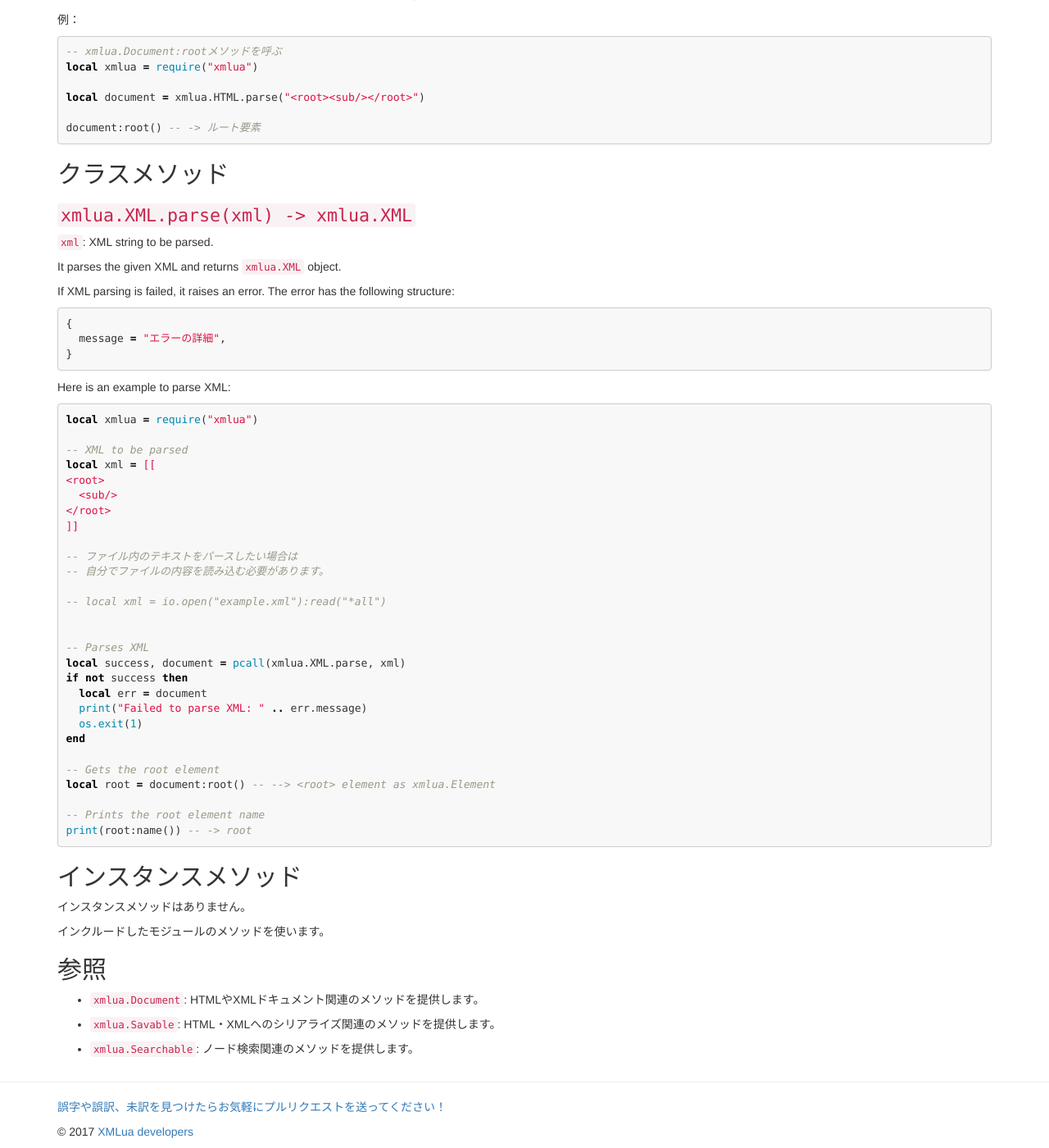
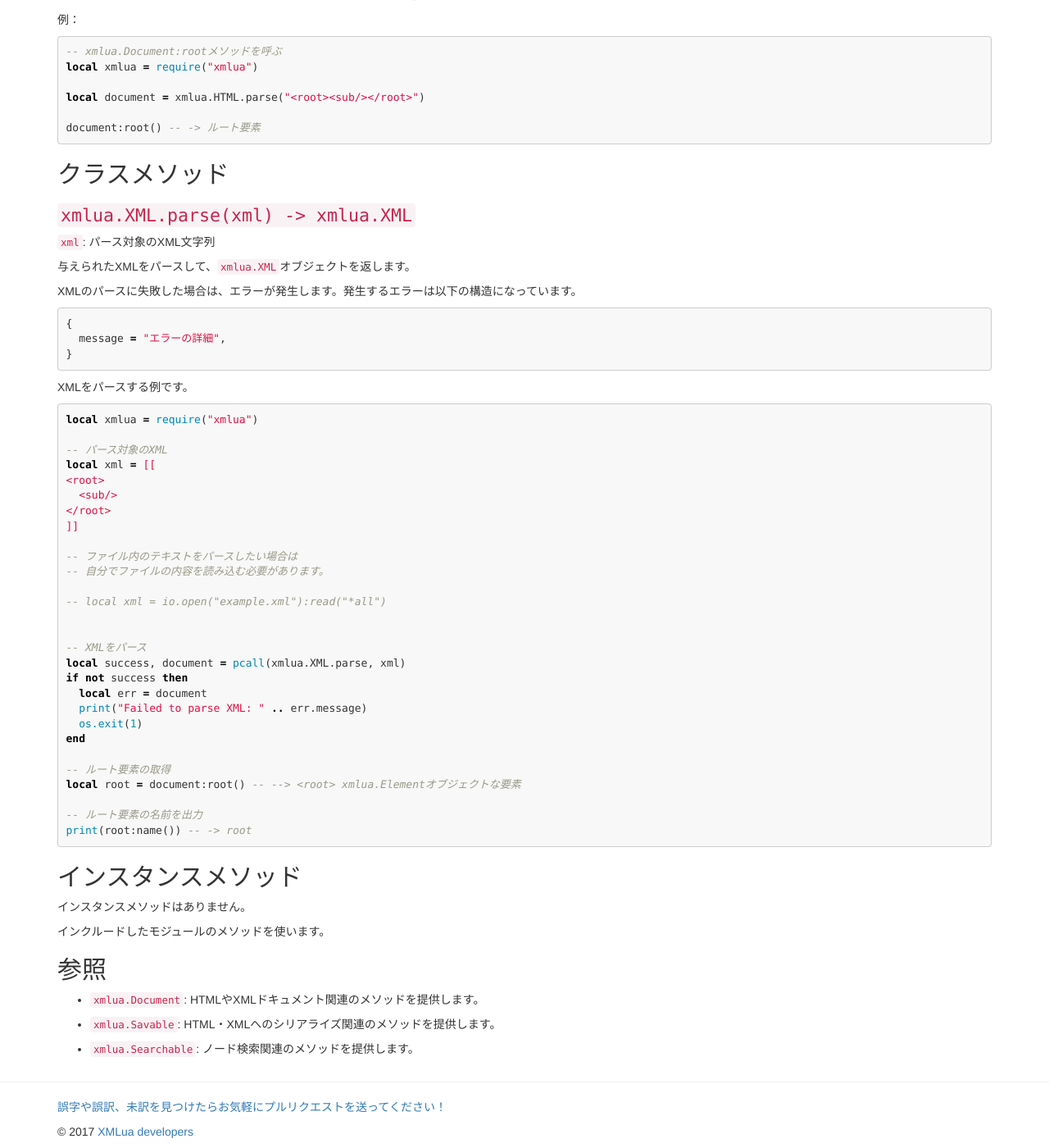
Before and after one commit to clear-code/xmlua, a Jekyll site: the page built from docs/ja/reference/xml.md, in a window 1280 px wide and 1400 px high, scrolled down 361 px. Shown: the whole window at 82% size. Built offline with Jekyll 4.4.1, drawn with Linux system fonts in a browser that asks for light colours.

Commit message:
doc: Translate into Japanese of `Class methods` of xml.md

````diff
--- a/docs/ja/reference/xml.md
+++ b/docs/ja/reference/xml.md
@@ -33,12 +33,12 @@ document:root() -- -> ルート要素
 
 ### `xmlua.XML.parse(xml) -> xmlua.XML`
 
-`xml`: XML string to be parsed.
+`xml`: パース対象のXML文字列
 
-It parses the given XML and returns `xmlua.XML` object.
+与えられたXMLをパースして、`xmlua.XML`オブジェクトを返します。
 
-If XML parsing is failed, it raises an error. The error has the
-following structure:
+XMLのパースに失敗した場合は、エラーが発生します。発生するエラーは以下の構造になっています。
+
 
 ```lua
 {
@@ -46,12 +46,12 @@ following structure:
 }
 ```
 
-Here is an example to parse XML:
+XMLをパースする例です。
 
 ```lua
 local xmlua = require("xmlua")
 
--- XML to be parsed
+-- パース対象のXML
 local xml = [[
 <root>
   <sub/>
@@ -64,7 +64,7 @@ local xml = [[
 -- local xml = io.open("example.xml"):read("*all")
 
 
--- Parses XML
+-- XMLをパース
 local success, document = pcall(xmlua.XML.parse, xml)
 if not success then
   local err = document
@@ -72,10 +72,10 @@ if not success then
   os.exit(1)
 end
 
--- Gets the root element
-local root = document:root() -- --> <root> element as xmlua.Element
+-- ルート要素の取得
+local root = document:root() -- --> <root> xmlua.Elementオブジェクトな要素
 
--- Prints the root element name
+-- ルート要素の名前を出力
 print(root:name()) -- -> root
 ```
 
````
Also changed, not shown: 1 other file.
